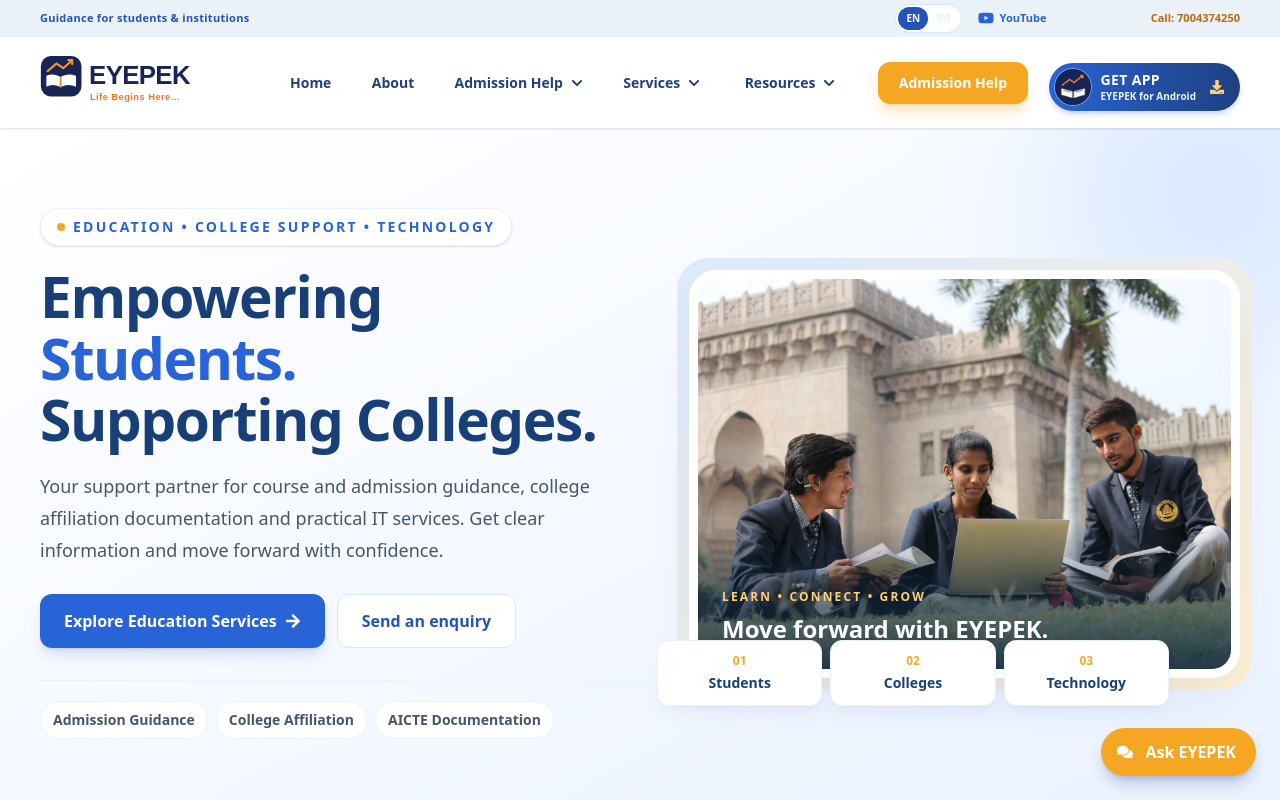
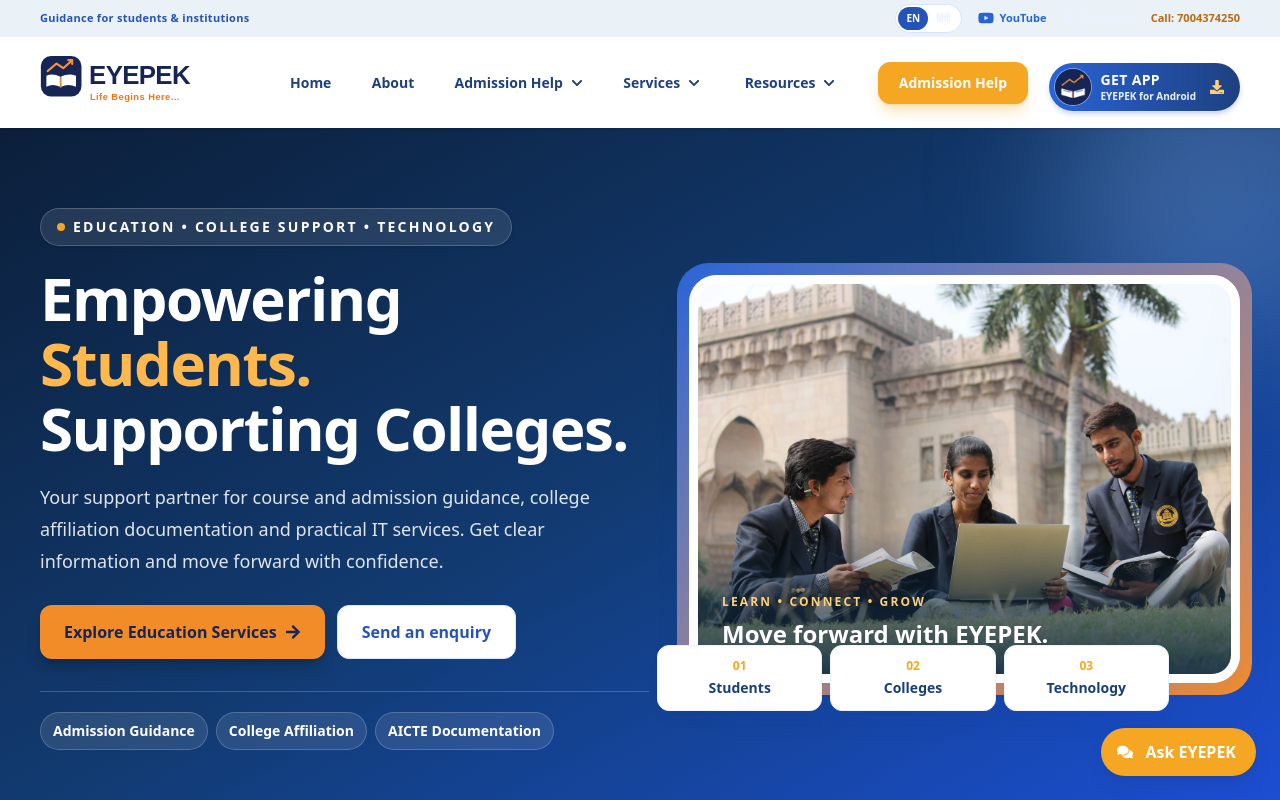
Before and after one commit to eyepek/EYEPEK, a React (Vite) app: page / in a window 1280 px wide. Shown: the top 800 px of the page. Built offline with nearby package versions, Linux system fonts and the light colour scheme.

Commit message:
Refresh homepage with premium navy blue and orange hero palette

```diff
--- a/src/pages/HomePage.jsx
+++ b/src/pages/HomePage.jsx
@@ -95,29 +95,29 @@ const HomePage = () => {
   const t = (english, hindi) => hi ? hindi : english;
   return (
   <main className='bg-white text-slate-900'>
-    <section className='relative overflow-hidden bg-gradient-to-br from-white via-[#f5f9ff] to-[#eaf2ff]'>
-      <div className='pointer-events-none absolute -right-24 -top-24 h-80 w-80 rounded-full bg-[#dceaff] blur-3xl' aria-hidden='true' />
+    <section className='relative overflow-hidden bg-gradient-to-br from-[#0b1f3a] via-[#123b72] to-[#1d4ed8]'>
+      <div className='pointer-events-none absolute -right-24 -top-24 h-80 w-80 rounded-full bg-blue-400/30 blur-3xl' aria-hidden='true' />
       <div className='mx-auto grid min-h-[560px] max-w-7xl items-center gap-10 px-5 py-14 sm:px-8 md:grid-cols-[1.05fr_0.95fr] md:px-10 md:py-20'>
         <div className='relative z-10 max-w-2xl'>
-          <p className='mb-5 inline-flex items-center gap-2 rounded-full border border-blue-100 bg-white px-4 py-2 text-xs font-extrabold uppercase tracking-[0.16em] text-[#2864d7] shadow-sm sm:text-sm'>
+          <p className='mb-5 inline-flex items-center gap-2 rounded-full border border-white/20 bg-white/10 px-4 py-2 text-xs font-extrabold uppercase tracking-[0.16em] text-white shadow-sm backdrop-blur sm:text-sm'>
             <span className='h-2 w-2 rounded-full bg-[#f5a623]' /> {t('Education • College Support • Technology', 'शिक्षा • कॉलेज सहायता • तकनीक')}
           </p>
-          <h1 className='max-w-[680px] text-[2.55rem] font-black leading-[1.08] tracking-tight text-[#183f78] sm:text-5xl lg:text-[3.55rem]'>
-            {hi ? <>छात्रों को सही दिशा।<br /><span className='text-[#2864d7]'>कॉलेजों को भरोसेमंद</span> सहयोग।</> : <>Empowering <span className='text-[#2864d7]'>Students.</span><br />Supporting Colleges.</>}
+          <h1 className='max-w-[680px] text-[2.55rem] font-black leading-[1.08] tracking-tight text-white sm:text-5xl lg:text-[3.75rem]'>
+            {hi ? <>छात्रों को सही दिशा।<br /><span className='text-[#2864d7]'>कॉलेजों को भरोसेमंद</span> सहयोग।</> : <>Empowering <span className='text-[#ffb84d]'>Students.</span><br />Supporting Colleges.</>}
           </h1>
-          <p className='mt-5 max-w-xl text-base leading-7 text-slate-600 sm:text-lg sm:leading-8'>
+          <p className='mt-5 max-w-xl text-base leading-7 text-blue-50/90 sm:text-lg sm:leading-8'>
             {t('Your support partner for course and admission guidance, college affiliation documentation and practical IT services. Get clear information and move forward with confidence.', 'कोर्स और प्रवेश मार्गदर्शन, कॉलेज संबद्धता के दस्तावेज़ और IT सेवाओं के लिए आपका सहयोगी। सही जानकारी पाएँ और आत्मविश्वास से आगे बढ़ें।')}
           </p>
           <div className='mt-7 flex flex-wrap gap-3'>
-            <a href='/services/education' className='inline-flex items-center gap-2 rounded-xl bg-[#2864d7] px-6 py-3.5 font-bold text-white shadow-lg shadow-blue-900/15 transition hover:-translate-y-0.5 hover:bg-[#1e4fae]'>{t('Explore Education Services', 'शिक्षा सेवाएँ देखें')} <FaArrowRight aria-hidden='true' /></a>
+            <a href='/services/education' className='inline-flex items-center gap-2 rounded-xl bg-[#f28c28] px-6 py-3.5 font-bold text-[#172554] shadow-lg shadow-black/20 transition hover:-translate-y-0.5 hover:bg-[#ffb84d]'>{t('Explore Education Services', 'शिक्षा सेवाएँ देखें')} <FaArrowRight aria-hidden='true' /></a>
             <a href='/contact' className='inline-flex items-center gap-2 rounded-xl border border-blue-200 bg-white px-6 py-3.5 font-bold text-[#2454b8] transition hover:border-[#2864d7] hover:bg-blue-50'>{t('Send an enquiry', 'पूछताछ करें')}</a>
           </div>
-          <div className='mt-8 flex flex-wrap gap-2 border-t border-blue-100 pt-5 text-xs font-semibold text-slate-600 sm:text-sm'>
-            {[t('Admission Guidance', 'प्रवेश मार्गदर्शन'), t('College Affiliation', 'कॉलेज संबद्धता'), t('AICTE Documentation', 'AICTE दस्तावेज़')].map(item => <span key={item} className='rounded-full border border-blue-100 bg-white px-3 py-2'>{item}</span>)}
+          <div className='mt-8 flex flex-wrap gap-2 border-t border-white/20 pt-5 text-xs font-semibold text-blue-50 sm:text-sm'>
+            {[t('Admission Guidance', 'प्रवेश मार्गदर्शन'), t('College Affiliation', 'कॉलेज संबद्धता'), t('AICTE Documentation', 'AICTE दस्तावेज़')].map(item => <span key={item} className='rounded-full border border-white/20 bg-white/10 px-3 py-2 text-white backdrop-blur'>{item}</span>)}
           </div>
         </div>
         <div className='relative mx-auto w-full max-w-xl'>
-          <div className='absolute -inset-3 rounded-[2rem] bg-gradient-to-br from-[#dceaff] to-[#fff0d2]' aria-hidden='true' />
+          <div className='absolute -inset-3 rounded-[2rem] bg-gradient-to-br from-[#2864d7] to-[#f28c28]' aria-hidden='true' />
           <div className='relative overflow-hidden rounded-[1.7rem] border border-white bg-white p-2 shadow-2xl shadow-blue-900/10'>
             <img src='/images/students-campus.jpg' alt={t('Students learning together on a campus', 'कैंपस में साथ पढ़ते विद्यार्थी')} className='h-[300px] w-full rounded-[1.25rem] object-cover sm:h-[390px]' />
             <div className='absolute inset-x-2 bottom-2 rounded-b-[1.2rem] bg-gradient-to-t from-[#102a43]/90 via-[#102a43]/55 to-transparent px-6 pb-6 pt-16 text-white'>
```
